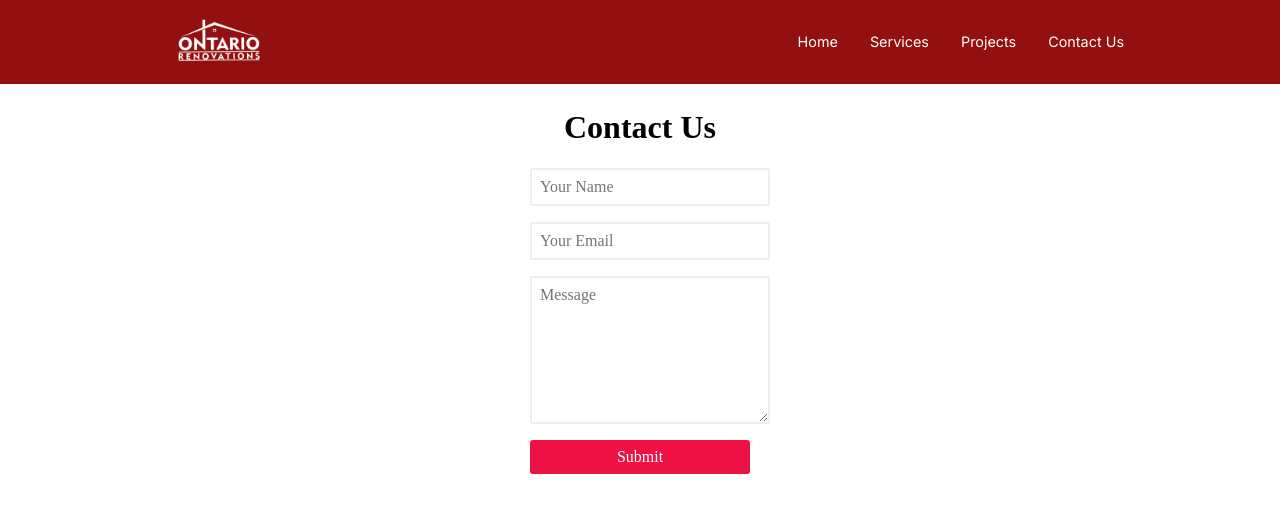
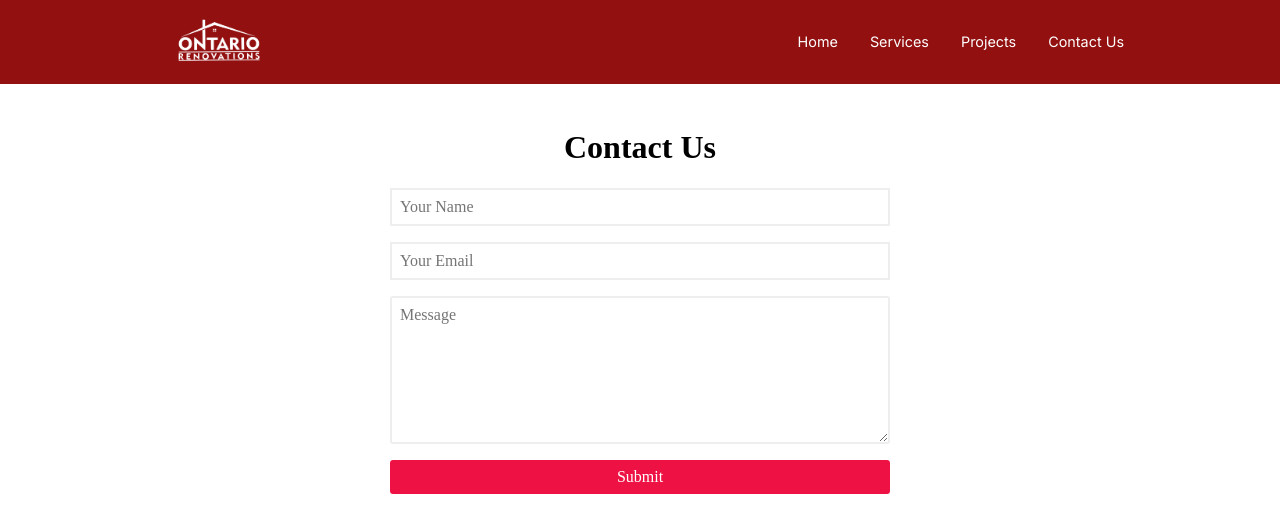
Before and after one commit to JaiveerS/blue-collar-app, a React (Create React App) app: page /Contact in a window 1280 px wide. Shown: the top 532 px of the page. Built offline with nearby package versions, Linux system fonts and the light colour scheme.

Commit message:
contact form setup with emailjs api

```diff
--- a/src/components/Contact.js
+++ b/src/components/Contact.js
@@ -76,8 +76,9 @@ const Content = styled.div`
   margin: auto;
   display: flex;
   min-height: 100vh;
-  padding-top: 80px;
+  padding-top: 100px;
   justify-content: center;
+
 `;
 
 const Title = styled.h1`
@@ -86,10 +87,14 @@ const Title = styled.h1`
 
 const ContactForm = styled.form`
   display:block;
-
+  width:50%
+  @media (max-width: 670px) {
+    width: 100%
+  }
 `;
 
 const FormGroup = styled.div`
+display:flex;
   input{
     position: relative;
     margin-bottom: 1rem;
@@ -97,7 +102,7 @@ const FormGroup = styled.div`
     width: 100%;
     border: 2px solid #eee;
     padding: 1ch;
-    border-radius: 3px;
+    border-radius: px;
     transition: 150ms ease;
     outline: none;
     font-size: 1rem;
@@ -105,12 +110,7 @@ const FormGroup = styled.div`
   }
 
   label{
-    position: absolute;
-    top: 1ch;
-    left: 1ch;
-    pointer-events: none;
-    transition: 150ms ease;
-    color: #888;
+    display:none;
   }
 `;
 
--- a/src/index.css
+++ b/src/index.css
@@ -3,10 +3,14 @@
   padding: 0;
 }
 
-/* body{
-  font-family: 'Montserrat', sans-serif;
+body{
+  font-family: Inter;
+  font-style: normal;
+  font-weight: normal;
 }
 
 button{
-  font-family: 'Montserrat', sans-serif;
-} */
+  font-family: Inter;
+  font-style: normal;
+  font-weight: normal;
+}
--- a/src/index.js
+++ b/src/index.js
@@ -1,6 +1,7 @@
 import React from 'react';
 import ReactDOM from 'react-dom';
 import App from './App';
+
 
 ReactDOM.render(
   <App />,
```
